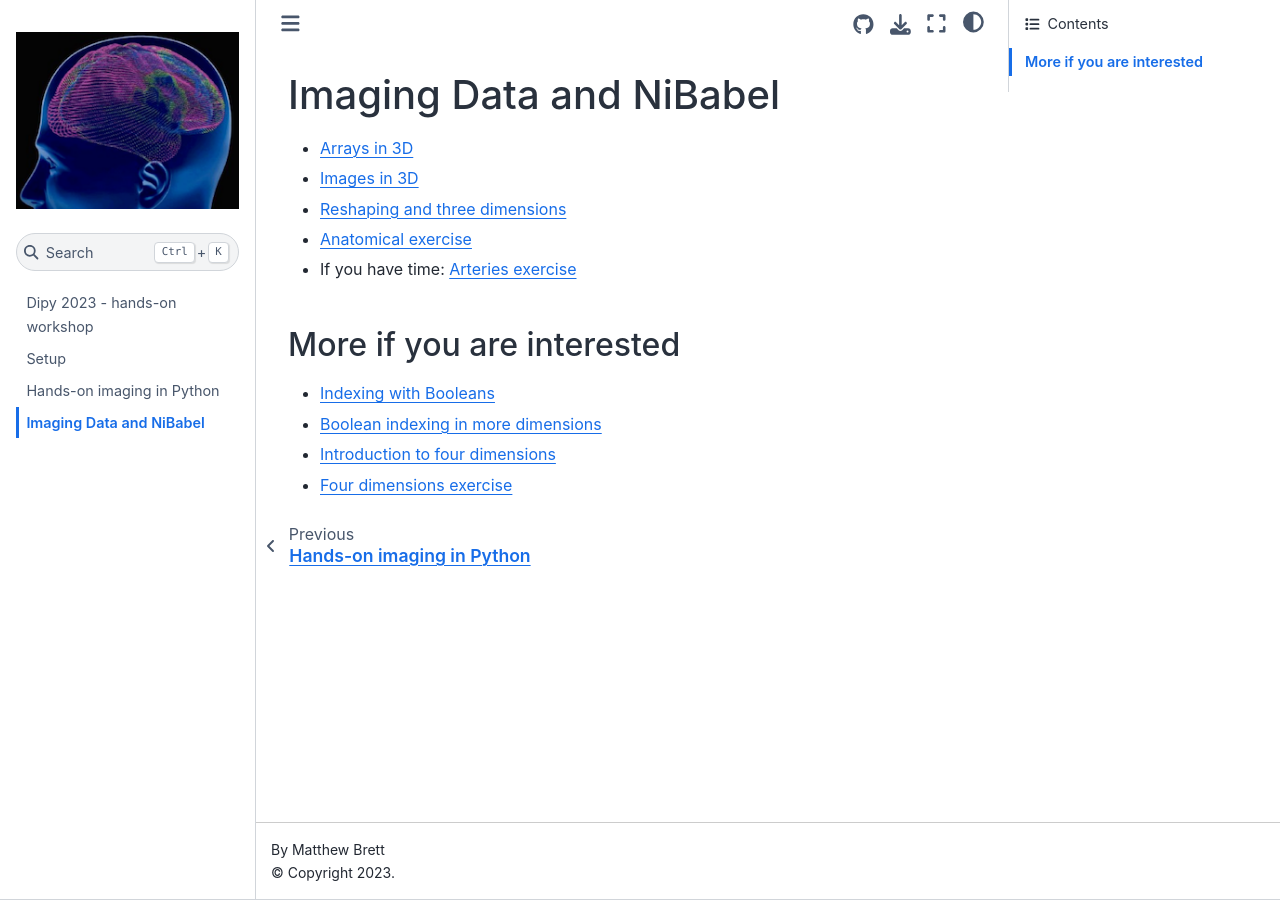
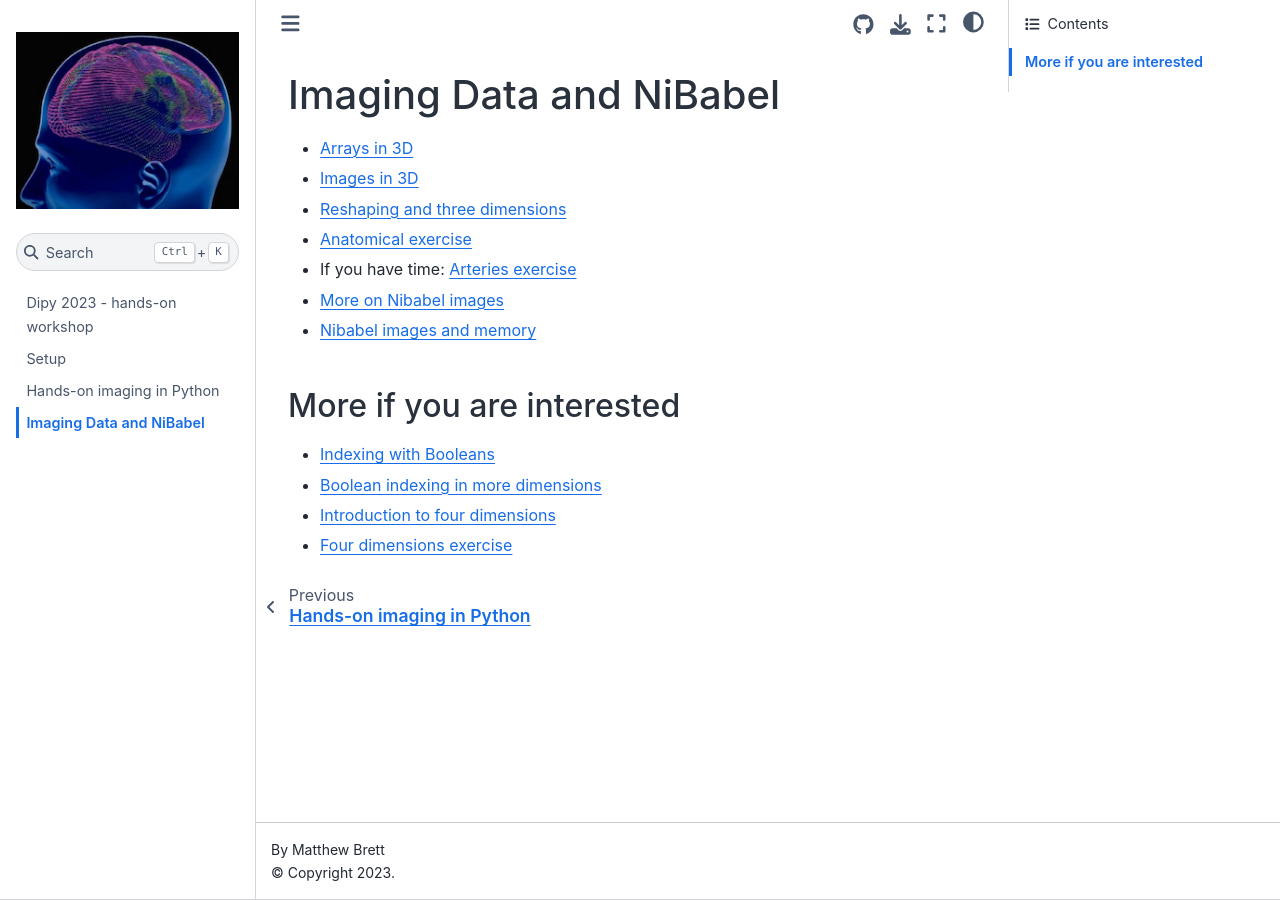
Before and after one commit to matthew-brett/dipy-workshop, a Jupyter Book: the page built from imaging_and_nibabel.md, in a window 1280 px wide. Built offline with Jupyter Book 1.0.4 settings and Sphinx 7.4.7 and the Sphinx Book theme 1.1.4, drawn with Linux system fonts in a browser that asks for light colours.

Commit message:
Imaging and nibabel pages.

```diff
--- a/imaging_and_nibabel.md
+++ b/imaging_and_nibabel.md
@@ -8,6 +8,9 @@
   exercise](https://dipy.nipraxis.org/hub/user-redirect/git-pull?repo=https%3A//github.com/nipraxis/anatomical&subPath=anatomical.ipynb)
 * If you have time: [Arteries
   exercise](https://dipy.nipraxis.org/hub/user-redirect/git-pull?repo=https%3A//github.com/nipraxis/arteries&subPath=arteries.ipynb)
+* [More on Nibabel images](https://matthew-brett.github.io/dipy-textbook/nibabel_images.html)
+* [Nibabel images and
+  memory](https://matthew-brett.github.io/dipy-textbook/images_and_memory.html)
 
 ## More if you are interested
 
```
